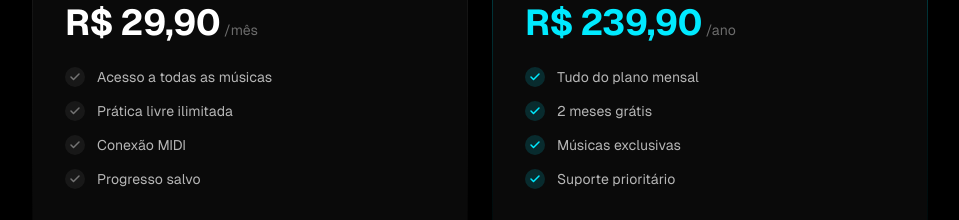
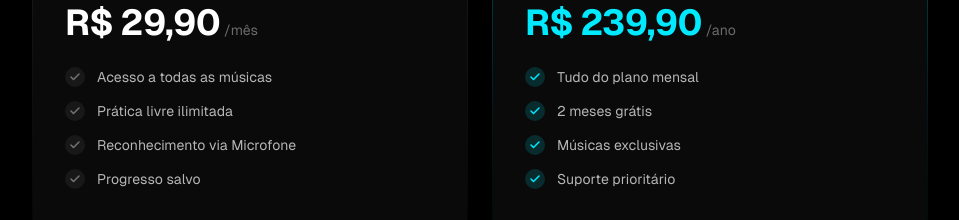
Before and after one commit to melk777/pianokids, a Next.js app: page / in a window 1280 px wide. Shown: the part 3400-3620 px from the top of the page, without its empty margins (160-1119 px from the left). Built offline with nearby package versions, Linux system fonts and the light colour scheme; no server answers.

Commit message:
fix(pricing): synchronize client and server plan data and remove MIDI mention 🎹🚀

```diff
--- a/src/app/page.tsx
+++ b/src/app/page.tsx
@@ -29,7 +29,7 @@ const CLIENT_PLANS = {
     features: [
       "Acesso a todas as músicas",
       "Prática livre ilimitada",
-      "Conexão MIDI",
+      "Reconhecimento via Microfone",
       "Progresso salvo",
     ],
   },
```
